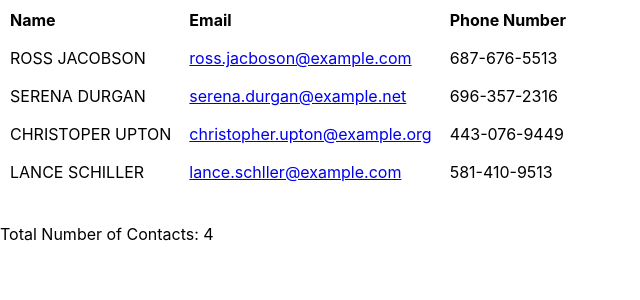
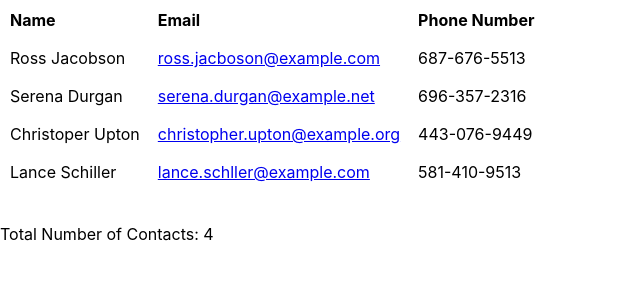
Before and after one commit to RobBerger/l02-FSWD1054, a React (Create React App) app: page / in a window 1280 px wide. Shown: the top 300 px of the page, without its empty margins (0-640 px from the left). Built offline with nearby package versions, Linux system fonts and the light colour scheme.

Commit message:
removed the .toUpperCase from names in App.js

```diff
--- a/src/App.js
+++ b/src/App.js
@@ -7,7 +7,7 @@ function App() {
   let contactList = contacts.map( (contact) => {
     return (
       <tr className="contact">
-        <td className="name">{contact.first_name.toUpperCase()} {contact.last_name.toUpperCase()}</td>
+        <td className="name">{contact.first_name} {contact.last_name}</td>
         <td className="email"><a href={`mailto:${contact.email}`}>{contact.email}</a></td>
         <td className="phone">{contact.phone}</td>
       </tr>
```
